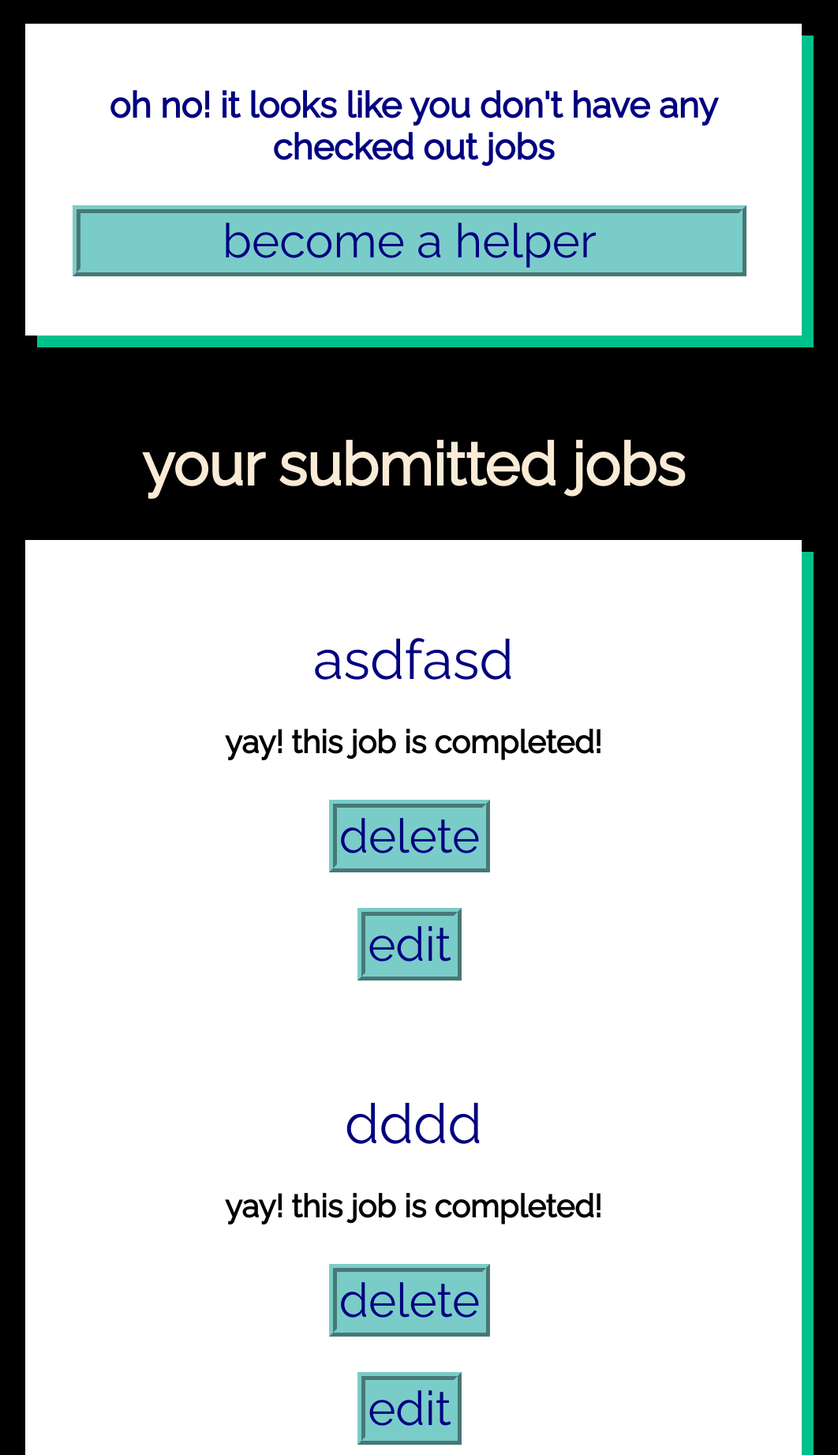
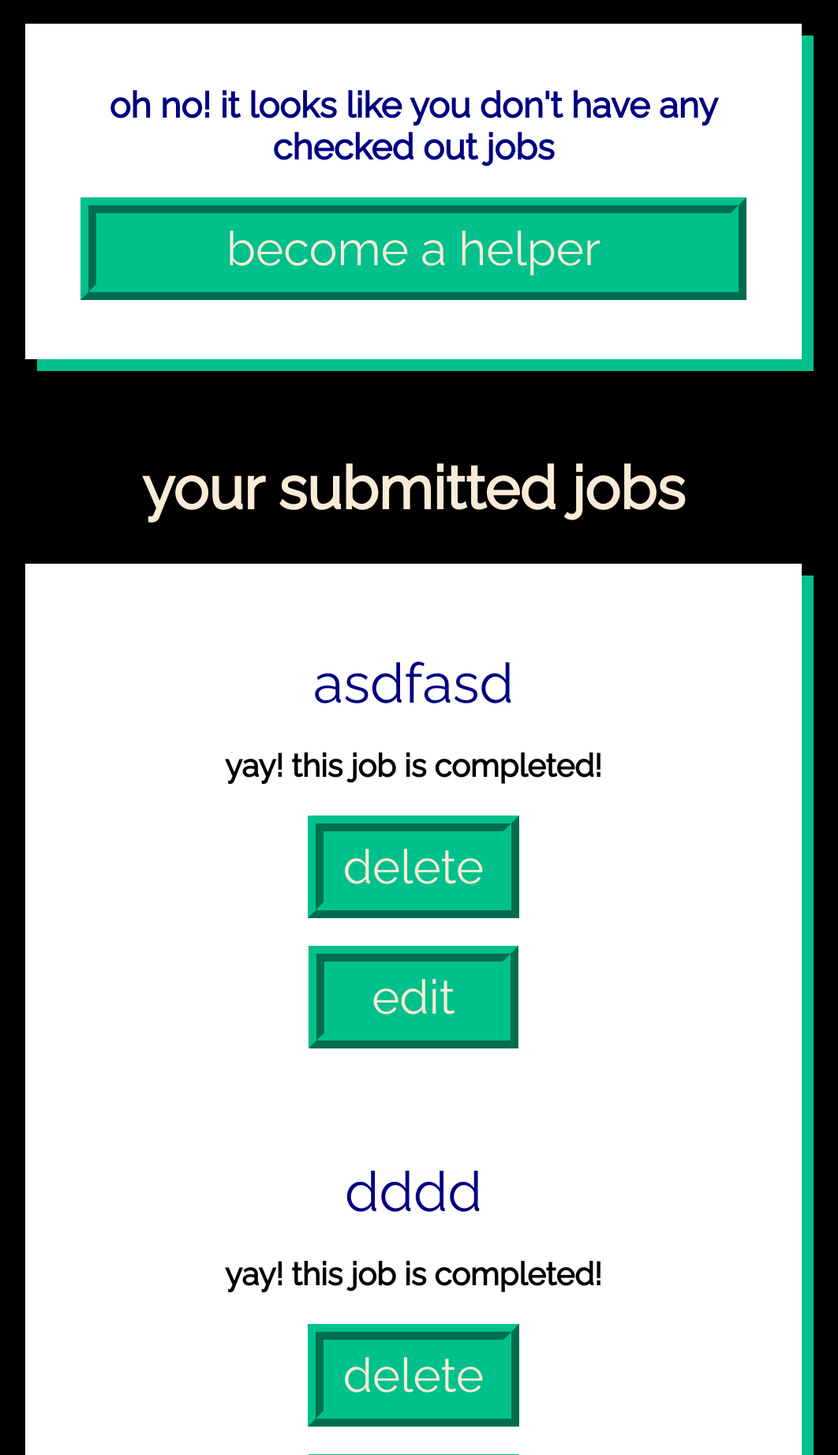
Before and after one commit to CarolineMadison/I_Joseph_Capstone_API, a Django app: page /yourjobs/ in a window 1280 px wide. Shown: the part 476-2319 px from the top of the page at 79% size, without its empty margins (116-1178 px from the left). Run offline with Django 3.2, Linux system fonts and the light colour scheme; a user stored in the database is signed in; data comes from the database, SQL or seed files in the repository; both versions use the stored data as it was after the commit.

Commit message:
finished styling buttons on yourjob_list

```diff
--- a/ijosephproject/ijosephapp/static/styles/yourjobs_list.css
+++ b/ijosephproject/ijosephapp/static/styles/yourjobs_list.css
@@ -34,30 +34,43 @@ h1 {
     text-align: center;
 }
 
-.submit {
+.delete_button {
     font-size: 60px;
-    color: navy;
+    color: antiquewhite;
     font-family: 'Raleway', sans-serif;
     text-align: center;
-    border: ridge #7accc8 10px;
-    background-color: #7accc8;
-    padding-left: 3px;
-    padding-right: 3px;
-    margin-left: -10px;
-    margin-top: 10px;
+    border: ridge #00c18c 20px;
+    background-color: #00c18c;
+    padding-left: 25px;
+    padding-right: 25px;
+    padding-top: 10px;
+    padding-bottom: 10px;
+}
+
+.edit_button {
+    font-size: 60px;
+    color: antiquewhite;
+    font-family: 'Raleway', sans-serif;
+    text-align: center;
+    border: ridge #00c18c 20px;
+    background-color: #00c18c;
+    padding-left: 60px;
+    padding-right: 60px;
+    padding-top: 10px;
+    padding-bottom: 10px;
 }
 
 .become-a-helper-BTN {
     font-size: 60px;
-    color: navy;
+    color: antiquewhite;
     font-family: 'Raleway', sans-serif;
     text-align: center;
-    border: ridge #7accc8 10px;
-    background-color: #7accc8;
-    padding-left: 3px;
-    padding-right: 3px;
-    margin-left: -10px;
-    margin-top: 10px;
+    border: ridge #00c18c 20px;
+    background-color: #00c18c;
+    padding-left: 14px;
+    padding-right: 14px;
+    padding-top: 10px;
+    padding-bottom: 10px;
 }
 
 ul {
@@ -69,11 +82,15 @@ p {
 }
 
 a:hover {
-    color: navy;
+    color: antiquewhite;
 }
 
 button:hover {
-     color: navy;
+     color: antiquewhite;
+}
+
+a:visited {
+    color: antiquewhite;
 }
 
 #submitted_job_title {
--- a/ijosephproject/ijosephapp/templates/userjob/yourjobs_list.html
+++ b/ijosephproject/ijosephapp/templates/userjob/yourjobs_list.html
@@ -76,14 +76,14 @@
             {% csrf_token %}
             <input value={{ submittedjob.id }} name="other_job_id" type="hidden">
             <input type="hidden" name="actionType" value="Delete">
-              <button value="delete" type="submit" class="submit">delete</button>
+              <button value="delete" type="submit" class="delete_button">delete</button>
         </form>
         <br/>
         <form action="{% url 'ijosephapp:yourjob_edit_form' submittedjob.id %}" method="GET">
             {% csrf_token %}
             <input value={{ submittedjob.id }} name="edit_job_id" type="hidden">
             <input type="hidden" name="actionType" value="Edit">
-            <button value="edit" type="submit" class="submit">edit</button>
+            <button value="edit" type="submit" class="edit_button">edit</button>
         </form>
       <br/>
       <br/>
```
Also changed, not shown: ijosephproject/db.sqlite3.
